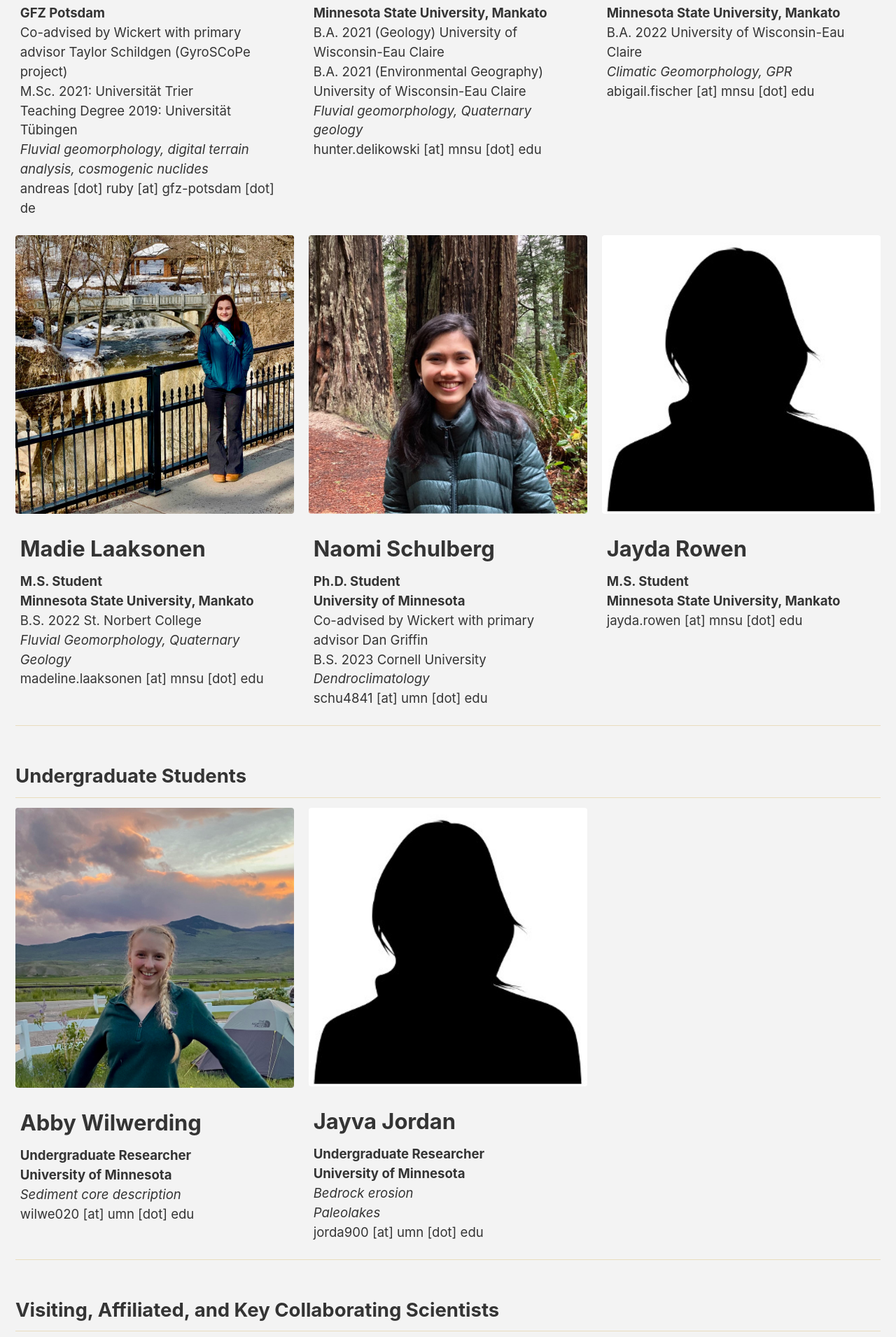
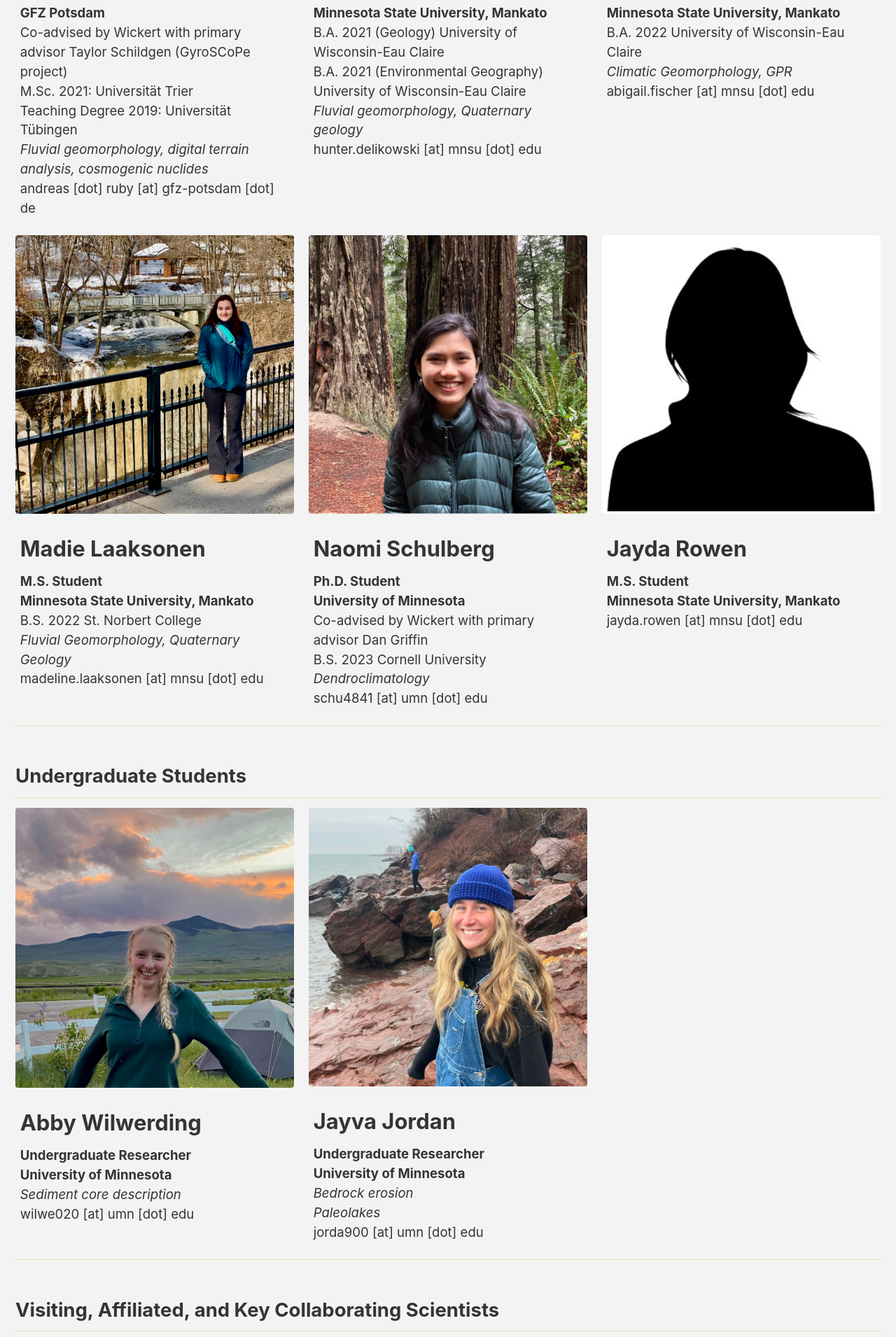
Before and after one commit to MNiMORPH/MNiMORPH.github.io, a Jekyll site: the page built from _pages/people.md, in a window 1280 px wide. Shown: the part 4490-6400 px from the top of the page at 70% size. Built offline with Jekyll 4.4.1, drawn with Linux system fonts in a browser that asks for light colours; cached includes are drawn as plain includes; nearby versions of some CDN libraries.

Commit message:
Add photo for Jayva.

```diff
--- a/_pages/people.md
+++ b/_pages/people.md
@@ -179,7 +179,7 @@
               *Sediment core description*<br/>
               wilwe020 [at] umn [dot] edu
               "
-  - image_path: /assets/images/headshots/blank.jpg
+  - image_path: /assets/images/headshots/Jayva480px.jpg
     alt: "Jayva Jordan"
     title: "Jayva Jordan"
     excerpt: "**Undergraduate Researcher**<br/>
```
Also changed, not shown: assets/images/headshots/Jayva480px.jpg (added).
